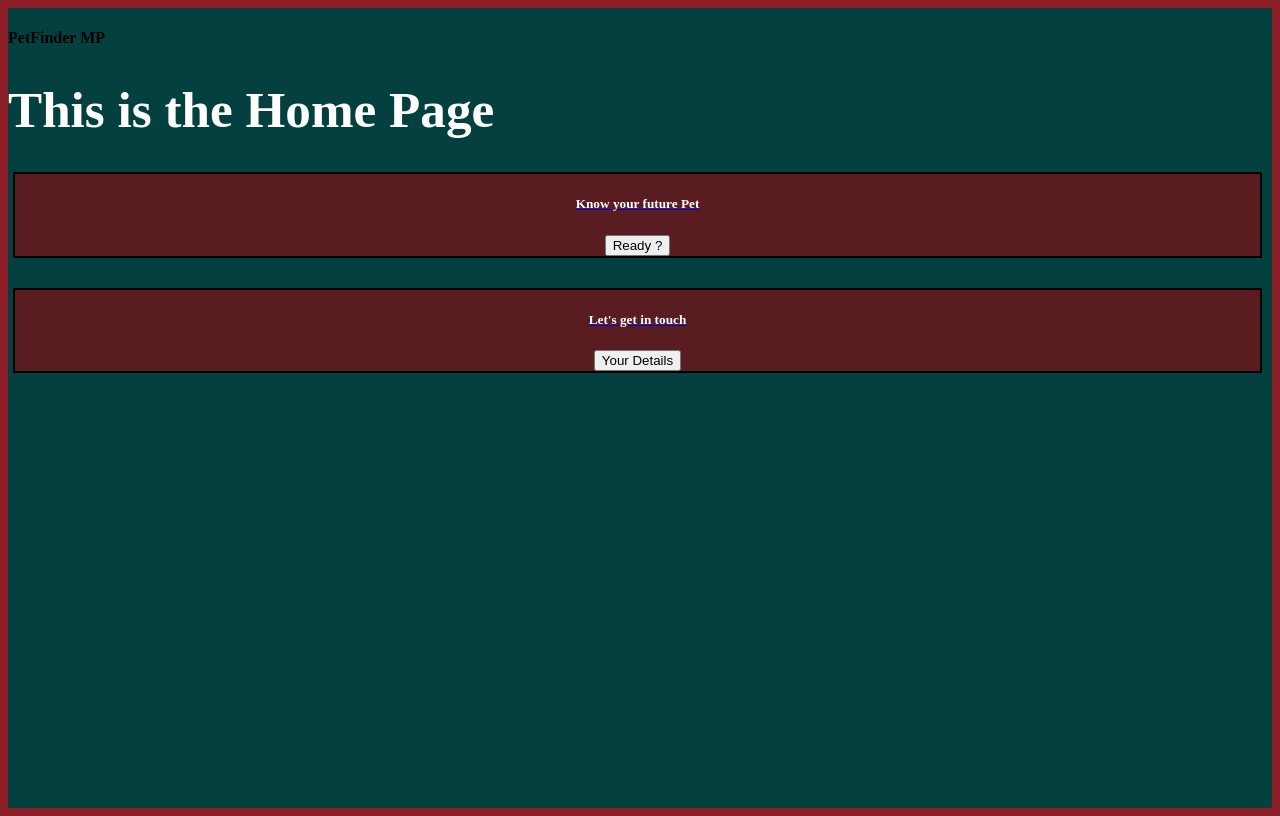
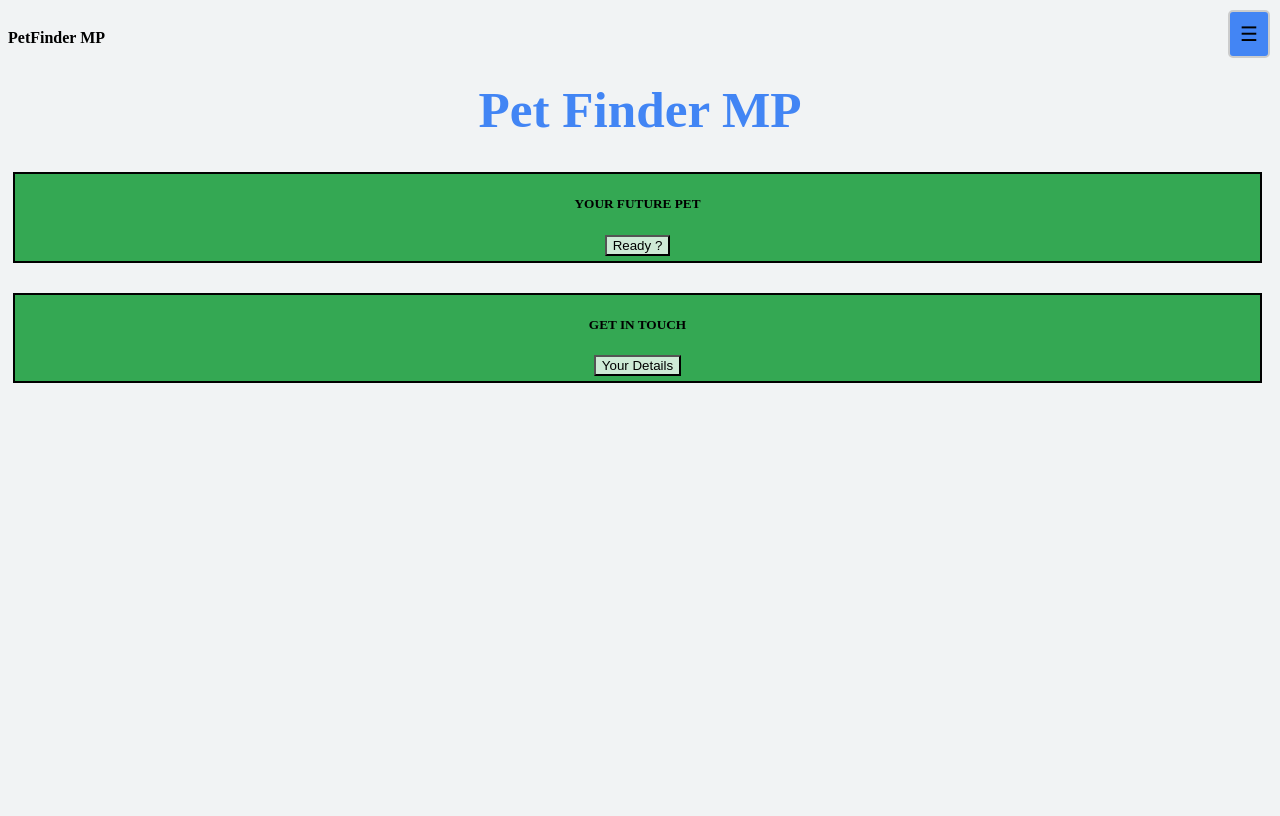
Before and after one commit to MariiaTararaeva/local-shelter-frontend, a React (Vite) app: page / in a window 1280 px wide. Built offline with nearby package versions, Linux system fonts and the light colour scheme.

Commit message:
sidebar and colors

```diff
--- a/src/App.css
+++ b/src/App.css
@@ -1,5 +1,5 @@
 #root {
-  background-color: #044040;
+  background-color: #f1f3f4;
   height: 100vh;
-width: 100vw;
+  width: 100vw;
 }
--- a/src/App.jsx
+++ b/src/App.jsx
@@ -1,24 +1,25 @@
 import "./App.css";
-import {BrowserRouter as Router, Routes, Route} from 'react-router-dom';
+import { BrowserRouter as Router, Routes, Route } from "react-router-dom";
 import NavBar from "./components/NavBar";
 import HomePage from "./pages/HomePage";
 import AllPetsPage from "./pages/AllPetsPage";
 import PetDetailsPage from "./pages/PetDetailsPage";
 import ContactPage from "./pages/ContactPage";
-
+import Sidebar from "./components/Sidebar";
 
 function App() {
   return (
     <Router>
       <div className="App">
-      <NavBar />
-      <Routes>
-      <Route path='/' element={<HomePage />} />
-      <Route path='/listOfPets' element= {<AllPetsPage/>} />
-      <Route path='/contact' element={<ContactPage />} />
-      <Route path="/animals/:petsId" element={<PetDetailsPage />} />
-      </Routes>
-    </div>
+        <NavBar />
+        <Sidebar />
+        <Routes>
+          <Route path="/" element={<HomePage />} />
+          <Route path="/listOfPets" element={<AllPetsPage />} />
+          <Route path="/contact" element={<ContactPage />} />
+          <Route path="/animals/:petsId" element={<PetDetailsPage />} />
+        </Routes>
+      </div>
     </Router>
   );
 }
--- /dev/null
+++ b/src/components/Sidebar.jsx
@@ -0,0 +1,34 @@
+import { NavLink } from "react-router-dom";
+import { useState } from "react";
+
+function Sidebar() {
+  const [isSidebarVisible, setIsSidebarVisible] = useState(false); // State at component level
+
+  const toggleSidebar = () => {
+    setIsSidebarVisible((prevState) => !prevState); // Toggle visibility
+  };
+
+  return (
+    <div>
+      {/* Hamburger Menu Button */}
+      <button className="menu-button" onClick={toggleSidebar}>
+        ☰
+      </button>
+
+      {/* Sidebar */}
+      <div className={`sidebar ${isSidebarVisible ? "visible" : ""}`}>
+        <div className="menu-item">
+          <NavLink to="/">Home</NavLink>
+        </div>
+        <div className="menu-item">
+          <NavLink to="/pet/new">Add a new item</NavLink>
+        </div>
+        <div className="menu-item">
+          <NavLink to="/about">About</NavLink>
+        </div>
+      </div>
+    </div>
+  );
+}
+
+export default Sidebar;
--- a/src/index.css
+++ b/src/index.css
@@ -1,5 +1,5 @@
 :root {
- background-color: #8C1F28;
+  background-color: #f1f3f4;
 }
 body {
   display: flex;
--- a/src/pages/AllPetsPage.jsx
+++ b/src/pages/AllPetsPage.jsx
@@ -1,6 +1,6 @@
 import "../styles/AllPetsPage.css";
-import React, { useEffect, useState } from 'react';
-import { Link } from 'react-router-dom';
+import React, { useEffect, useState } from "react";
+import { Link } from "react-router-dom";
 
 function AllAnimalsPage() {
   const [animals, setAnimals] = useState([]); // State to store fetched animals
@@ -9,15 +9,15 @@ function AllAnimalsPage() {
   useEffect(() => {
     const fetchAnimals = async () => {
       try {
-        const response = await fetch('http://localhost:4000/animals'); // Backend endpoint
+        const response = await fetch("http://localhost:4000/animals"); // Backend endpoint
         if (!response.ok) {
-          throw new Error('Failed to fetch animals');
+          throw new Error("Failed to fetch animals");
         }
         const animalsData = await response.json(); // Parse response
-        console.log('Fetched Animals:', animalsData); // Debugging
+        console.log("Fetched Animals:", animalsData); // Debugging
         setAnimals(animalsData); // Update state with fetched data
       } catch (error) {
-        console.error('Fetch error:', error);
+        console.error("Fetch error:", error);
         setError(error.message); // Set error state
       } finally {
         setLoading(false); // Stop loading spinner
@@ -32,30 +32,36 @@ function AllAnimalsPage() {
     return <p>Error: {error}</p>; // Show error message
   }
 
-
   return (
     <div className="container">
-
       <h1 className="title"> List of All Animals</h1>
 
-      <div className='animal-list'>
+      <div className="animal-list">
         {animals.length > 0 ? (
           animals.map((animal) => (
-            <div className="petBox"
-              key={animal.id} >
-
+            <div className="petBox" key={animal.id}>
+              <div className="text-column">
                 <h3>{animal.name}</h3>
                 <p>Type: {animal.type}</p>
                 <p>Age: {animal.age}</p>
-              <img className="photoBox"
-                src={animal.photos && animal.photos[0] ? animal.photos[0].small : 'defaultImage.jpg'}
+              </div>
+              <div className="image-column">
+                <img
+                  className="photoBox"
+                  src={
+                    animal.photos && animal.photos[0]
+                      ? animal.photos[0].small
+                      : "./src/assets/localShelterLogoImage.png"
+                  }
                   alt="Pet Pic"
-              />
+                />{" "}
+              </div>
               <Link to={`/animals/${animal.id}`}>
-                    <button  className="buttonBox" type="button" >Details</button>
+                <button className="buttonBox" type="button">
+                  Details
+                </button>
               </Link>
             </div>
-
           ))
         ) : (
           <p>No animals available</p>
--- a/src/pages/ContactPage.jsx
+++ b/src/pages/ContactPage.jsx
@@ -1,15 +1,24 @@
 import { Link } from "react-router-dom";
 function ContactPage() {
-    return(
-        <div>
-        <h1 style={{color: "white" }}>Contact details</h1>
-       <Link to='/'>
-       <div className="card" style={{ border: '2px solid black', textAlign: 'center', backgroundColor: "#591C21", color: "white", margin: "5px 10px 30px 5px" }}>
-               <h5>Back to Home Page</h5>
-               <button type="button">PetFinder MP</button>
-               </div>
-       </Link>
-       </div>
-    )
+  return (
+    <div>
+      <h1 style={{ color: "white" }}>Contact details</h1>
+      <Link to="/">
+        <div
+          className="card"
+          style={{
+            border: "2px solid black",
+            textAlign: "center",
+            backgroundColor: "#591C21",
+            color: "white",
+            margin: "5px 10px 30px 5px",
+          }}
+        >
+          <h5>Back to Home Page</h5>
+          <button type="button">PetFinder </button>
+        </div>
+      </Link>
+    </div>
+  );
 }
 export default ContactPage;
--- a/src/pages/HomePage.jsx
+++ b/src/pages/HomePage.jsx
@@ -1,22 +1,27 @@
+import "../styles/AllPetsPage.css";
 import { Link } from "react-router-dom";
 
 function HomePage() {
-    return(
-        <div>
-        <h1 style={{color: "white" }}>This is the Home Page</h1>
+  return (
+    <div>
+      <h1 className="title">Pet Finder MP</h1>
+      <div className="card">
+        <h5 className="titleCard">YOUR FUTURE PET</h5>
         <Link to="/listOfPets">
-        <div className="card" style={{ border: '2px solid black', textAlign: 'center', backgroundColor: "#591C21", color: "white", margin: "5px 10px 30px 5px" }}>
-        <h5>Know your future Pet</h5>
-        <button type="button">Ready ?</button>
-        </div>
+          <button className="buttonCard" type="button">
+            Ready ?
+          </button>
         </Link>
+      </div>
+      <div className="card">
+        <h5 className="titleCard">GET IN TOUCH</h5>
         <Link to="/contact">
-        <div className="card" style={{ border: '2px solid black', textAlign: 'center', backgroundColor: "#591C21", color: "white", margin: "5px 10px 30px 5px" }}>
-        <h5>Let's get in touch</h5>
-        <button type="button">Your Details</button>
-        </div>
+          <button className="buttonCard" type="button">
+            Your Details
+          </button>
         </Link>
-        </div>
-    )
+      </div>
+    </div>
+  );
 }
 export default HomePage;
--- a/src/styles/AllPetsPage.css
+++ b/src/styles/AllPetsPage.css
@@ -1,25 +1,94 @@
-.title{
-    color: whitesmoke;
+.title {
+  color: #4285f4;
+  text-align: center;
 }
+
+/*Box of each pet*/
 .petBox {
+  display: flex;
+  justify-content: space-between;
+  align-items: center;
   border: 1px solid #ccc;
   margin: 10px;
   padding: 10px;
-    border-Radius: 5px;
-    background-Color: #F9F9F9;
-    text-Align: center;
+  border-radius: 5px;
+  background-color: #f1f3f4;
+  text-align: center;
+  border: 3px solid #fbbc04;
 }
 
 .photoBox {
   width: 150px;
   height: 150px;
-     object-Fit: cover;
+  object-fit: cover;
+  border-radius: 20px;
 }
 
 .buttonBox {
-    text-Decoration: none;
-    background-Color: #8C1F28;
+  text-decoration: none;
+  background-color: #34a853;
   color: white;
   padding: 5px 10px;
-    border-Radius: 5px;
+  border-radius: 5px;
+  margin-right: 20px;
 }
+
+/*card of home page*/
+.card {
+  background-color: #34a853;
+  border: 2px solid black;
+  text-align: center;
+  margin: 5px 10px 30px 5px;
+  color: black;
+}
+
+.buttonCard {
+  background-color: #ceead6;
+  margin-bottom: 5px;
+}
+
+.titleCard {
+  font-weight: bolder;
+}
+
+/* Sidebar */
+.sidebar {
+  position: fixed;
+  top: 0;
+  right: 300px;
+  /* Hidden by default */
+  width: 200px;
+  /* Sidebar width */
+  height: 30%;
+  background-color: #f1f3f4;
+  color: white;
+  transition: left 0.3s ease-in-out;
+  /* Smooth animation */
+  display: none;
+  flex-direction: column;
+  justify-content: space-around;
+  padding: 20px;
+  box-shadow: 2px 0 5px rgba(0, 0, 0, 0.5);
+  z-index: 999;
+  /* Ensure it's above content */
+}
+
+.sidebar.visible {
+  right: 0;
+  /* Slide in */
+  display: flex;
+}
+
+/* Hamburger Menu */
+.menu-button {
+  position: fixed;
+  top: 10px;
+  right: 10px;
+  background-color: #4385f4;
+  border: 2px solid #ccc;
+  padding: 10px;
+  font-size: 20px;
+  cursor: pointer;
+  border-radius: 5px;
+  z-index: 1000;
+}
```
Also changed, not shown: src/assets/GoobyLogoShelter.png (added), src/assets/localShelterLogoImage.png (added). Lines whose indentation alone changed are shown as unchanged.
